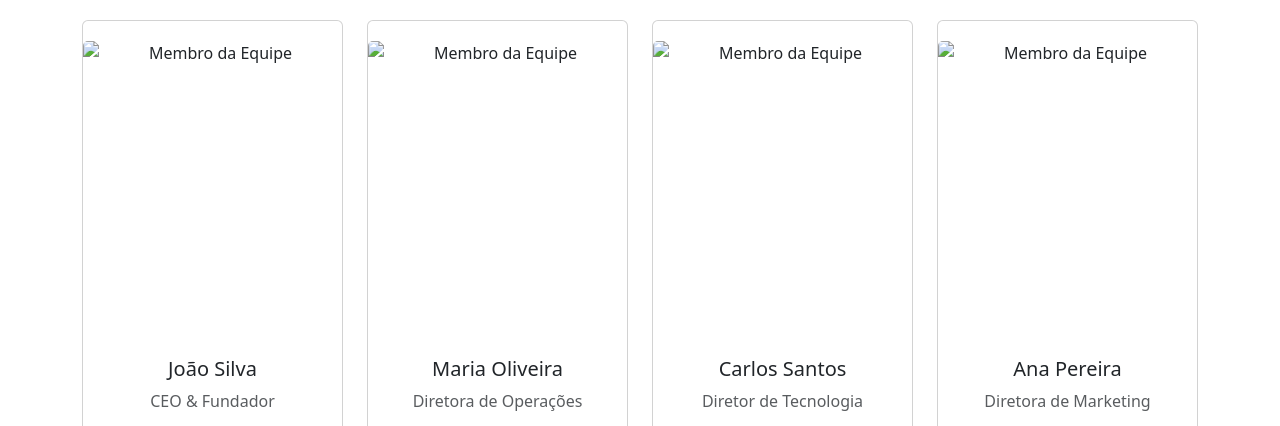
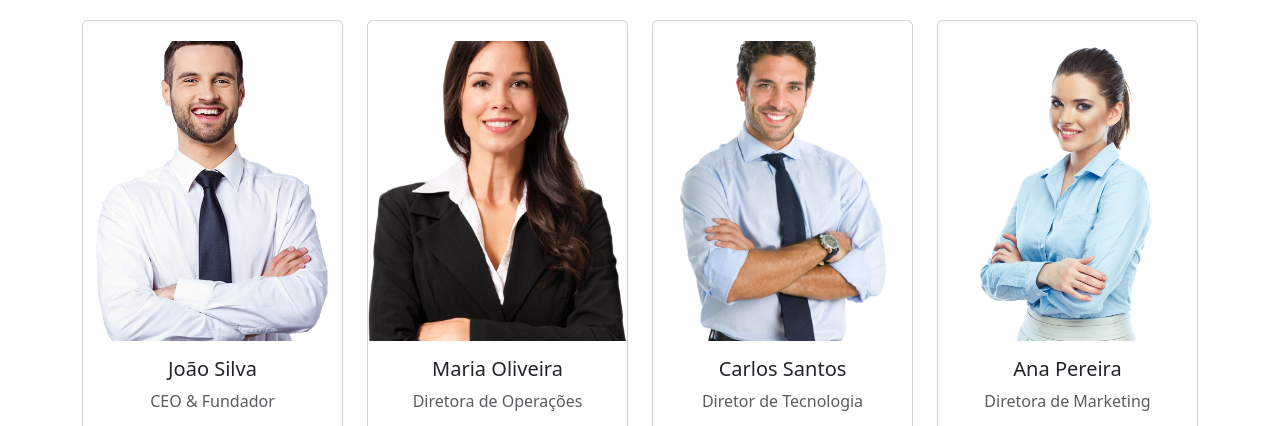
Before and after one commit to WelingtonGulinelli/HandsOnBootsrap, a plain HTML site: page contato.html in a window 1280 px wide. Shown: the part 336-762 px from the top of the page. Drawn offline with nearby package versions, Linux system fonts and the light colour scheme; the site is published under a folder, as on GitHub Pages, so addresses that start at the root find nothing.

Commit message:
mudança diretorio img

```diff
--- a/contato.html
+++ b/contato.html
@@ -66,7 +66,7 @@
     <div class="row">
         <div class="col-lg-3 col-md-6 mb-4">
             <div class="card h-100 text-center">
-                <img src="/img/homem.png" class="card-img-top img-fluid" alt="Membro da Equipe">
+                <img src="./img/homem.png" class="card-img-top img-fluid" alt="Membro da Equipe">
                 <div class="card-body">
                     <h5 class="card-title">João Silva</h5>
                     <p class="card-text text-muted">CEO & Fundador</p>
@@ -82,7 +82,7 @@
         </div>
         <div class="col-lg-3 col-md-6 mb-4">
             <div class="card h-100 text-center">
-                <img src="/img/mulher.png" class="card-img-top img-fluid img-mulher2" alt="Membro da Equipe">
+                <img src="./img/mulher.png" class="card-img-top img-fluid img-mulher2" alt="Membro da Equipe">
                 <div class="card-body">
                     <h5 class="card-title">Maria Oliveira</h5>
                     <p class="card-text text-muted">Diretora de Operações</p>
@@ -98,7 +98,7 @@
         </div>
         <div class="col-lg-3 col-md-6 mb-4">
             <div class="card h-100 text-center">
-                <img src="/img/homem2.png" class="card-img-top img-fluid" alt="Membro da Equipe">
+                <img src="./img/homem2.png" class="card-img-top img-fluid" alt="Membro da Equipe">
                 <div class="card-body">
                     <h5 class="card-title">Carlos Santos</h5>
                     <p class="card-text text-muted">Diretor de Tecnologia</p>
@@ -114,7 +114,7 @@
         </div>
         <div class="col-lg-3 col-md-6 mb-4">
             <div class="card h-100 text-center">
-                <img src="/img/mulher2.png" class="card-img-top img-fluid" alt="Membro da Equipe">
+                <img src="./img/mulher2.png" class="card-img-top img-fluid" alt="Membro da Equipe">
                 <div class="card-body">
                     <h5 class="card-title">Ana Pereira</h5>
                     <p class="card-text text-muted">Diretora de Marketing</p>
```
